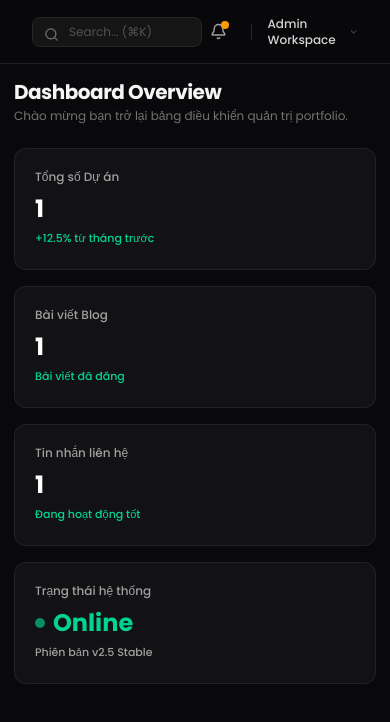
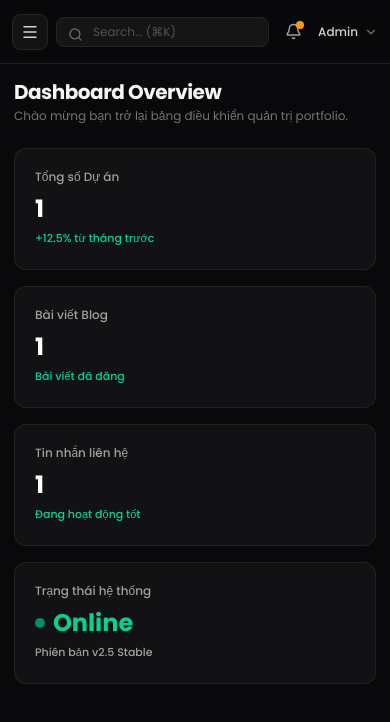
Before and after one commit to ducnacontact-bit/web-profile, a Next.js app: page /admin in a window 390 px wide. Shown: the top 722 px of the page. Built offline with nearby package versions, Linux system fonts and the light colour scheme.

Commit message:
header update reponsive

```diff
--- a/src/app/admin/components/AdminHeader.tsx
+++ b/src/app/admin/components/AdminHeader.tsx
@@ -1,29 +1,52 @@
-import { Search, Bell, ChevronDown } from "lucide-react";
+"use client";
 
-export default function AdminHeader() {
+import { Search, Bell, ChevronDown, Menu } from "lucide-react";
+
+interface AdminHeaderProps {
+  onOpenMobileMenu?: () => void;
+}
+
+export default function AdminHeader({ onOpenMobileMenu }: AdminHeaderProps) {
   return (
-    <header className="h-16 border-b border-neutral-800/80 px-8 flex items-center justify-between bg-[#09090b]/85 backdrop-blur sticky top-0 z-20">
-      <div className="flex items-center gap-4 w-96">
-        <div className="relative w-full">
+    <header className="h-16 border-b border-neutral-800/80 px-3 sm:px-6 lg:px-8 flex items-center justify-between gap-2 sm:gap-4 bg-[#09090b]/85 backdrop-blur sticky top-0 z-20 shrink-0">
+      <div className="flex items-center gap-2 sm:gap-4 flex-1 min-w-0">
+        {onOpenMobileMenu && (
+          <button
+            type="button"
+            onClick={onOpenMobileMenu}
+            className="md:hidden p-2 text-neutral-300 hover:text-white rounded-lg bg-neutral-900/80 border border-neutral-800 hover:bg-neutral-800 cursor-pointer transition-colors shrink-0"
+            aria-label="Mở menu điều hướng"
+          >
+            <Menu size={18} />
+          </button>
+        )}
+
+        <div className="relative w-full max-w-xs sm:max-w-sm md:w-96">
           <Search
             size={15}
-            className="absolute left-3 top-2.5 text-neutral-500"
+            className="absolute left-3 top-2.5 text-neutral-500 pointer-events-none"
           />
           <input
             type="text"
             placeholder="Search... (⌘K)"
-            className="w-full bg-neutral-900/90 border border-neutral-800 rounded-lg pl-9 pr-4 py-1.5 text-xs text-neutral-200 placeholder:text-neutral-600 focus:outline-none focus:border-neutral-600 transition-colors"
+            className="w-full bg-neutral-900/90 border border-neutral-800 rounded-lg pl-9 pr-3 sm:pr-4 py-1.5 text-xs text-neutral-200 placeholder:text-neutral-600 focus:outline-none focus:border-neutral-600 transition-colors"
           />
         </div>
       </div>
-      <div className="flex items-center gap-4">
-        <button className="relative p-2 text-neutral-400 hover:text-white rounded-lg hover:bg-neutral-900 cursor-pointer transition-colors">
+
+      <div className="flex items-center gap-2 sm:gap-4 shrink-0">
+        <button
+          type="button"
+          className="relative p-2 text-neutral-400 hover:text-white rounded-lg hover:bg-neutral-900 cursor-pointer transition-colors"
+          aria-label="Thông báo"
+        >
           <Bell size={17} />
           <span className="absolute top-1.5 right-1.5 w-2 h-2 bg-amber-500 rounded-full"></span>
         </button>
-        <div className="h-4 w-[1px] bg-neutral-800"></div>
-        <div className="flex items-center gap-2 text-xs font-medium text-neutral-300">
-          <span>Admin Workspace</span>
+        <div className="hidden sm:block h-4 w-[1px] bg-neutral-800"></div>
+        <div className="flex items-center gap-1.5 sm:gap-2 text-xs font-medium text-neutral-300">
+          <span className="hidden sm:inline">Admin Workspace</span>
+          <span className="sm:hidden">Admin</span>
           <ChevronDown size={14} className="text-neutral-500" />
         </div>
       </div>
```
